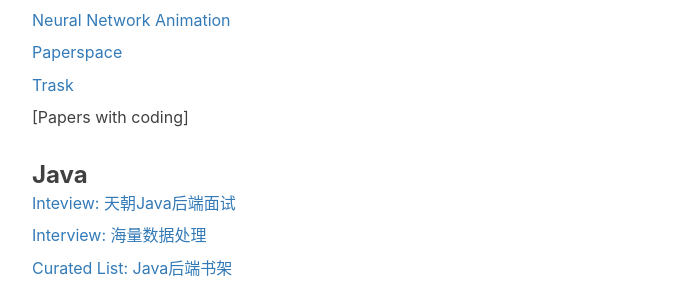
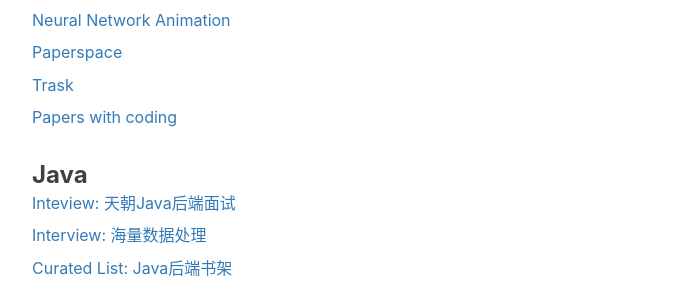
Before and after one commit to wirybeaver/wirybeaver.github.io, a Jekyll site: the page built from _posts/2017-08-19-other-scracth.md, in a window 1280 px wide and 900 px high, scrolled down 623 px. Shown: the part 153-444 px from the top of the window, without its empty margins (233-929 px from the left). Built offline with Jekyll 4.4.1, drawn with Linux system fonts in a browser that asks for light colours; nearby versions of some CDN libraries; comment, search, counter and statistics services are not loaded; part of the change alters nothing that is shown.

```diff
--- a/_posts/2017-08-19-other-scracth.md
+++ b/_posts/2017-08-19-other-scracth.md
@@ -25,7 +25,7 @@ tags:
 
 [Trask](http://iamtrask.github.io/)
 
-[Papers with coding]
+[Papers with coding](https://paperswithcode.com/)
 
 ### Java
 [Inteview: 天朝Java后端面试](https://github.com/CyC2018/CS-Notes)
```
